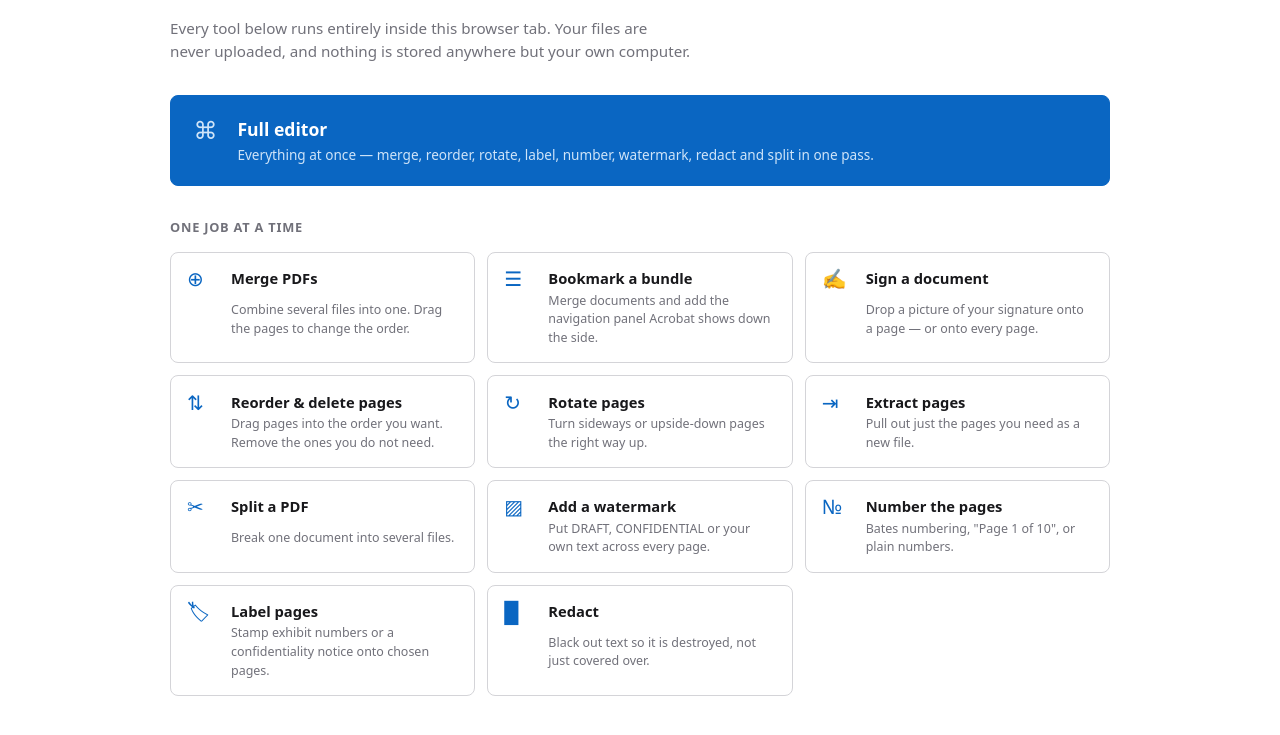
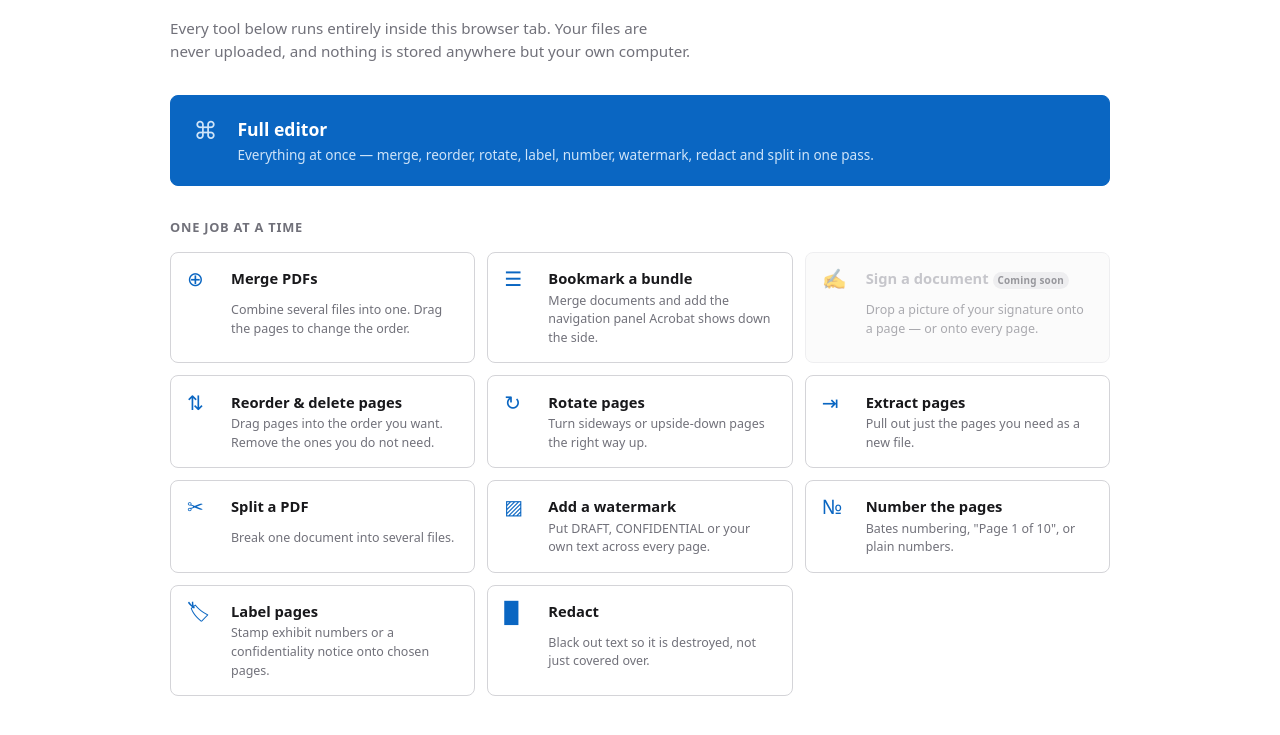
Before and after one commit to lakshyathukral/pdf-tool, a website built with Vite: page index.html in a window 1280 px wide. Shown: the part 175-910 px from the top of the page. Built offline with nearby package versions, Linux system fonts and the light colour scheme.

Commit message:
Mark the signature tool as coming soon
Placement and background removal are not good enough to put in front of
anyone. The card stays on the landing page, greyed and labelled, so people
can see it is on the way rather than wondering whether it exists.

The code is untouched — the panel is hidden and /#sign falls back to the
landing page, so bringing it back is a matter of removing one flag.

```diff
--- a/src/main.js
+++ b/src/main.js
@@ -25,7 +25,7 @@ import { openViewer, setupViewer, refreshViewer } from './ui/viewer.js'
 import { openSigner, setupSigner } from './ui/sign.js'
 import * as presets from './presets.js'
 import * as signatures from './signatures.js'
-import { TOOLS, ALWAYS_PANELS, getTool, currentToolId, goToTool, goToLanding } from './tools.js'
+import { TOOLS, ALWAYS_PANELS, getTool, isComingSoon, currentToolId, goToTool, goToLanding } from './tools.js'
 import { drawLanding } from './ui/landing.js'
 
 const el = (id) => document.querySelector(`#${id}`)
@@ -55,7 +55,10 @@ const clearError = () => { el('error-banner').hidden = true }
 // No tool in the address bar means the landing page. An unknown one falls back
 // to the full editor rather than showing nothing.
 const activeTool = () => getTool(currentToolId()) ?? TOOLS.pro
-const onLanding = () => getTool(currentToolId()) === null
+
+// An unfinished tool behaves like no tool at all, so its address shows the
+// landing page rather than a half-working screen.
+const onLanding = () => getTool(currentToolId()) === null || isComingSoon(currentToolId())
 
 const PANEL_IDS = ['panel-files', 'panel-bookmarks', 'panel-signatures', 'panel-label', 'panel-numbering', 'panel-watermark', 'panel-presets', 'panel-saving']
 const PAGE_ACTION_IDS = ['select-all', 'select-none', 'rotate-left', 'rotate-right', 'duplicate', 'delete', 'view', 'redact']
@@ -73,6 +76,9 @@ function applyTool() {
   for (const id of PAGE_ACTION_IDS) {
     el(id).hidden = !(tool.pageActions === 'all' || tool.pageActions.includes(id))
   }
+
+  // Signatures are not ready; keep the panel out of the full editor too.
+  el('panel-signatures').hidden = true
 
   // The split controls only make sense in the full editor or the split tool.
   el('split-block').hidden = !(isPro || tool.primary === 'split')
--- a/src/style.css
+++ b/src/style.css
@@ -710,3 +710,20 @@ input[type="range"] { width: 100%; }
   color: var(--muted);
   font-size: 0.85rem;
 }
+
+/* A tool that is listed but not ready yet. */
+.tool-card.soon { cursor: default; opacity: 0.6; background: #fafafa; }
+.tool-card.soon:hover { border-color: var(--border); background: #fafafa; }
+.tool-card.soon .tool-icon { color: var(--muted); }
+
+.soon-tag {
+  display: inline-block;
+  padding: 1px 5px;
+  border-radius: 999px;
+  background: #e4e4e7;
+  color: #52525b;
+  font-size: 0.62rem;
+  font-weight: 700;
+  letter-spacing: 0.02em;
+  vertical-align: middle;
+}
--- a/src/tools.js
+++ b/src/tools.js
@@ -68,6 +68,9 @@ export const TOOLS = {
     name: 'Sign a document',
     blurb: 'Drop a picture of your signature onto a page — or onto every page.',
     icon: '✍',
+    // Disabled for now: the placement and background removal are not good
+    // enough to put in front of anyone. The code is all still here.
+    comingSoon: true,
     panels: ['panel-signatures'],
     pageActions: ['select-all', 'select-none', 'view'],
     primary: 'save',
@@ -150,6 +153,10 @@ export const SIMPLE_TOOL_IDS = [
 
 export const getTool = (id) => TOOLS[id] ?? null
 
+// A tool that is listed but not ready. Its card shows, greyed, so people can
+// see it is on the way rather than wondering whether it exists.
+export const isComingSoon = (id) => Boolean(TOOLS[id]?.comingSoon)
+
 // The tool named in the address bar, e.g. .../#watermark. Empty means the
 // landing page. Using the hash means every tool has its own bookmarkable link
 // without needing a server that knows about routes.
--- a/src/ui/landing.js
+++ b/src/ui/landing.js
@@ -11,7 +11,13 @@ function makeCard(id, tool, big = false) {
   const card = document.createElement('button')
   card.type = 'button'
   card.className = big ? 'tool-card pro' : 'tool-card'
-  card.addEventListener('click', () => goToTool(id))
+
+  if (tool.comingSoon) {
+    card.classList.add('soon')
+    card.disabled = true
+  } else {
+    card.addEventListener('click', () => goToTool(id))
+  }
 
   const icon = document.createElement('span')
   icon.className = 'tool-icon'
@@ -21,6 +27,13 @@ function makeCard(id, tool, big = false) {
   const name = document.createElement('span')
   name.className = 'tool-name'
   name.textContent = tool.name
+
+  if (tool.comingSoon) {
+    const tag = document.createElement('span')
+    tag.className = 'soon-tag'
+    tag.textContent = 'Coming soon'
+    name.append(' ', tag)
+  }
 
   const blurb = document.createElement('span')
   blurb.className = 'tool-blurb'
```
